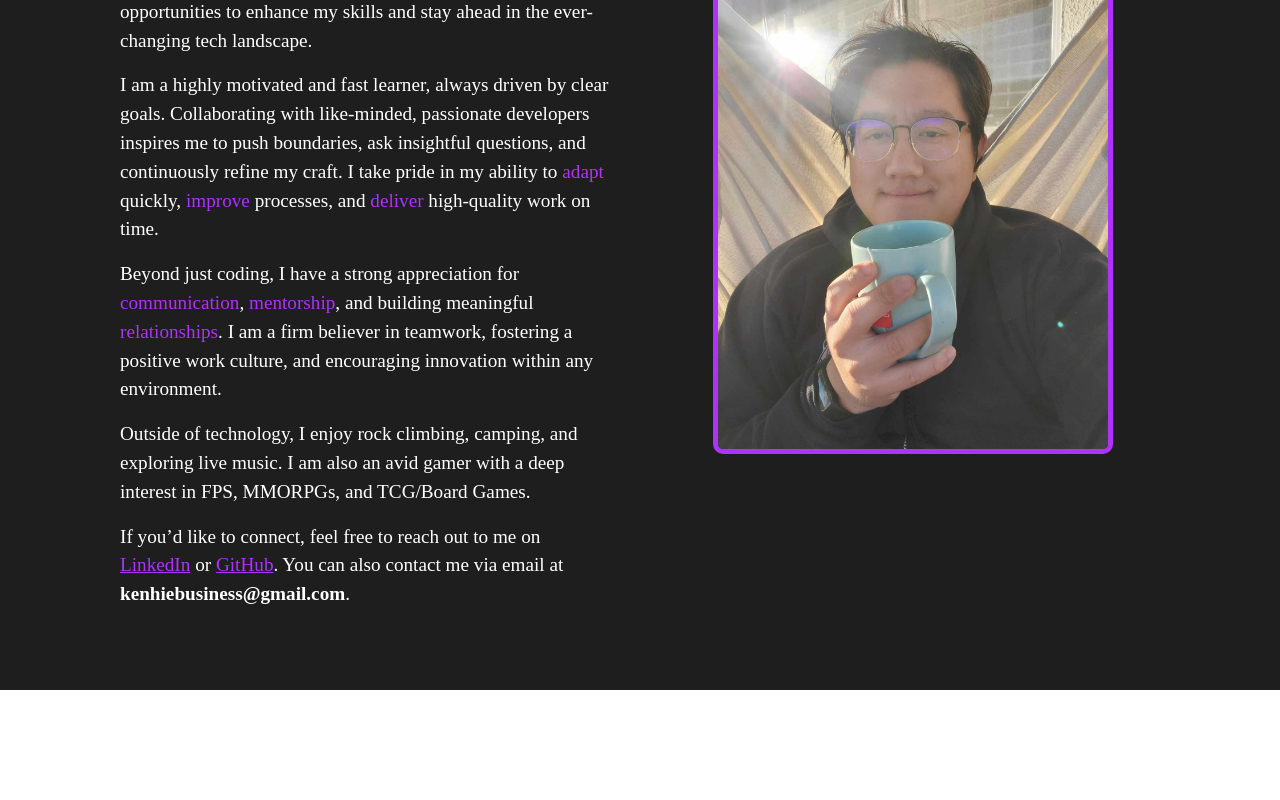
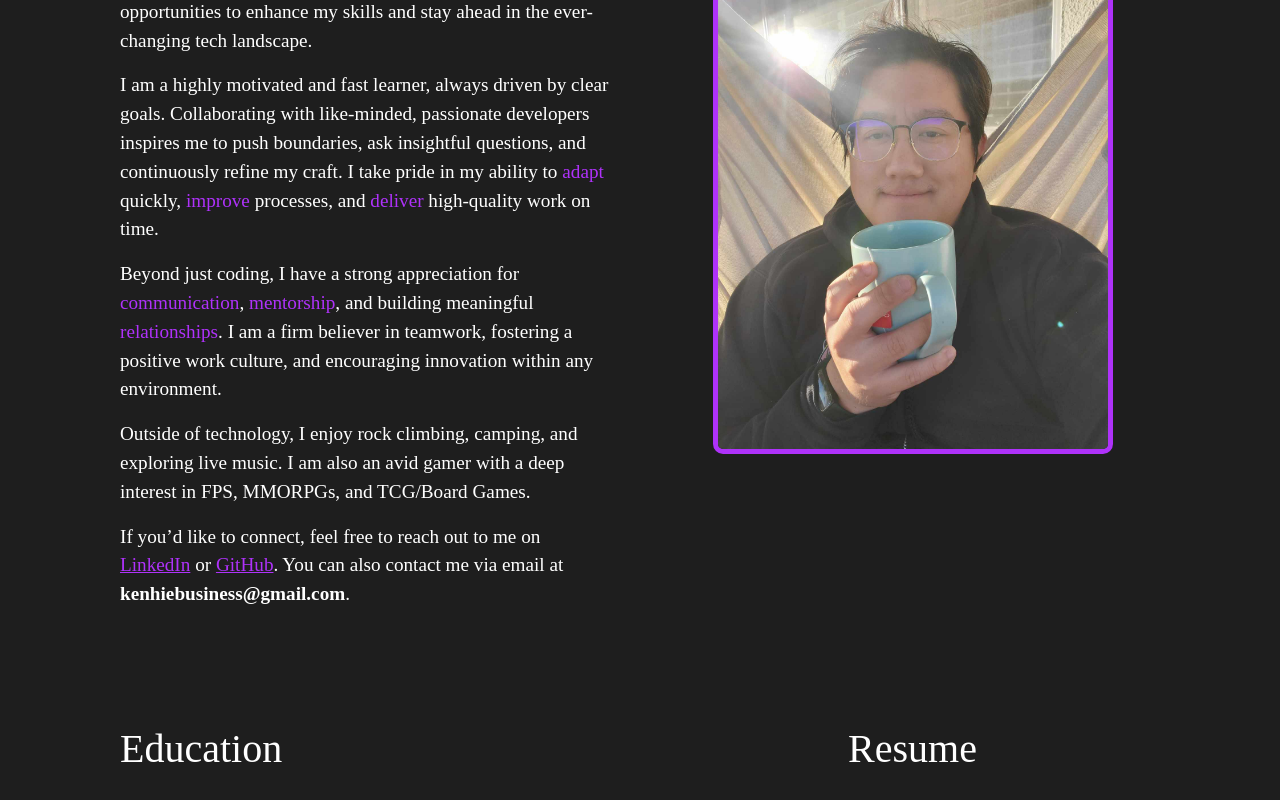
Before and after one commit to Kenhie94/kenjyjap.github.io, a Next.js app in the folder client/: page / in a window 1280 px wide. Shown: the part 1208-2008 px from the top of the page. Before the commit the page ends 1898 px from the top, so only its background shows below. Built offline with nearby package versions, Linux system fonts and the light colour scheme; a web font is replaced by a local one.

Commit message:
included education / resume section

```diff
--- a/client/src/app/components/about/About.js
+++ b/client/src/app/components/about/About.js
@@ -2,6 +2,7 @@ import "./aboutstyle.css";
 
 export default function About() {
   return (
+    <div>
       <div id="about" className="container about-container d-flex flex-row align-items-center justify-content-between">
         {/* Left Side - Text */}
         <div className="text-content d-flex flex-column">
@@ -19,8 +20,8 @@ export default function About() {
             continuously refine my craft. I take pride in my ability to <span>adapt</span> quickly, <span>improve</span> processes, and <span>deliver</span> high-quality work on time.
           </p>
           <p>
-          Beyond just coding, I have a strong appreciation for <span>communication</span>, <span>mentorship</span>, and building meaningful <span>relationships</span>. I am a firm believer in teamwork, fostering a positive work culture,
-          and encouraging innovation within any environment.
+            Beyond just coding, I have a strong appreciation for <span>communication</span>, <span>mentorship</span>, and building meaningful <span>relationships</span>. I am a firm believer in
+            teamwork, fostering a positive work culture, and encouraging innovation within any environment.
           </p>
           <p>Outside of technology, I enjoy rock climbing, camping, and exploring live music. I am also an avid gamer with a deep interest in FPS, MMORPGs, and TCG/Board Games.</p>
           <p>
@@ -38,11 +39,17 @@ export default function About() {
 
         {/* Right Side - Image */}
         <div className="image-container">
-        <img
-          src="/images/profile-picture.jpg"
-          alt="Kenjy Jap"
-          className="profile-image"
-        />
+          <img src="/images/profile-picture.jpg" alt="Kenjy Jap" className="profile-image" />
+        </div>
+      </div>
+
+      <div className="container about-container d-flex flex-row align-items-center justify-content-between">
+        <div className="text-content d-flex flex-column">
+          <h1>Education</h1>
+        </div>
+        <div className="image-container">
+          <h1>Resume</h1>
+        </div>
       </div>
     </div>
   );
```
Lines whose indentation alone changed are shown as unchanged.
